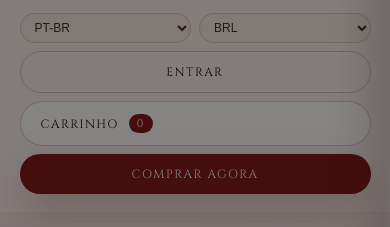
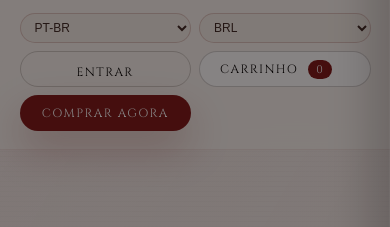
Before and after one commit to DegsTerin/Theotimus, a website: page index.html in a window 390 px wide. Shown: the part 77-304 px from the top of the page. Drawn offline with nearby package versions, Linux system fonts and the light colour scheme; no server answers.

Commit message:
Tighten mobile toolbar button sizing

```diff
--- a/styles.css
+++ b/styles.css
@@ -879,16 +879,24 @@ body {
   }
 
   .header-actions {
+    display: grid;
+    grid-template-columns: repeat(2, minmax(0, 1fr));
     gap: 8px;
   }
 
   .locale-controls {
-    flex: 1 1 100%;
+    grid-column: 1 / -1;
   }
 
   .header-actions .ghost-button,
   .header-actions .cart-button,
   .header-actions .primary-button {
-    flex: 1 1 100%;
+    width: 100%;
+    height: 36px;
+    font-size: 12px;
+  }
+
+  .header-actions .primary-button {
+    padding: 0 12px;
   }
 }
```
